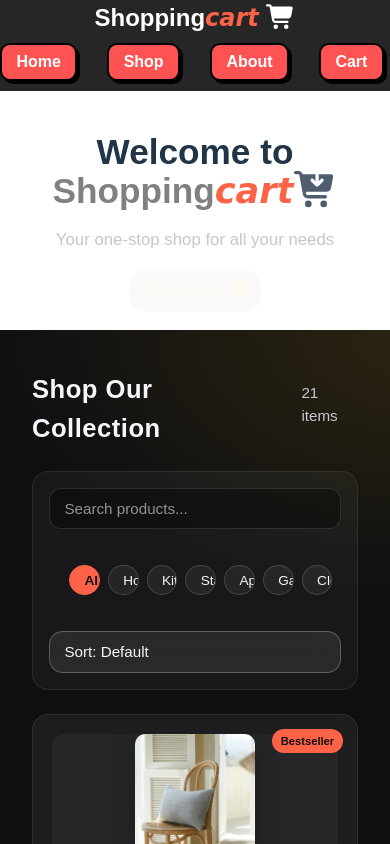
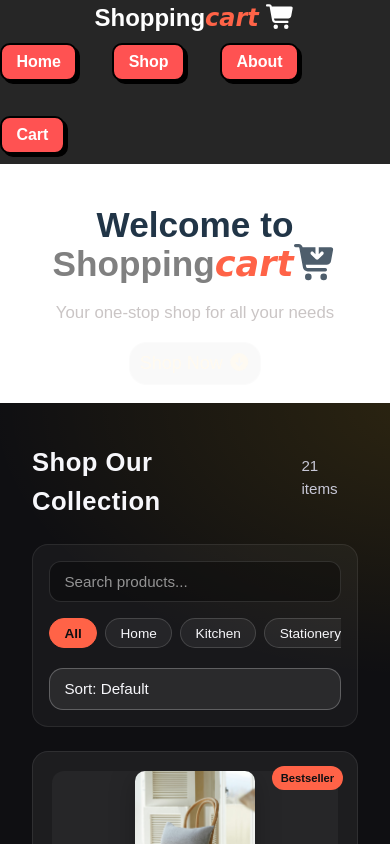
Before and after one commit to kxlade/shopping-cart, a React (Vite) app: page / in a window 390 px wide. Shown: the top 844 px of the page. Built offline with nearby package versions, Linux system fonts and the light colour scheme.

Commit message:
removed the unnecessary padding in the navbar for mobile devices... AGAIN (most likely what solidifying it with FOR NOW)

```diff
--- a/src/App.css
+++ b/src/App.css
@@ -462,7 +462,7 @@ hr {
   .navbar_actions {
     width: 100%;
     flex-wrap: wrap;
-    gap: 30px;
+    gap: 35px;
   }
 
   .comic-button {
@@ -487,13 +487,10 @@ hr {
     overflow-x: auto;
     -webkit-overflow-scrolling: touch;
     flex-wrap: nowrap;
-    padding-bottom: 4px;<<<<<<< HEAD
-    gap: 35px;
-=======
-    gap: 30px;
-    padding: 20px;
->>>>>>> 462862ddf5550aa022ae14acce37f9bfad0dae43
--list__category-btn {
+    padding-bottom: 4px;
+  }
+
+  .product-list__category-btn {
     flex: 0 0 auto;
   }
 
```
